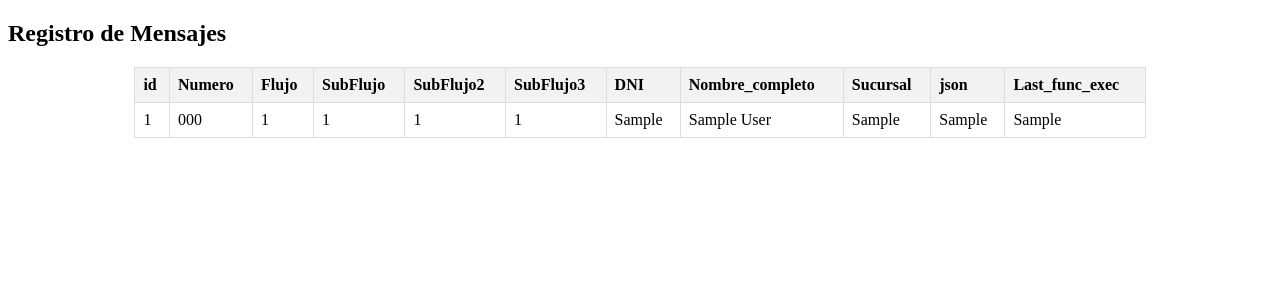
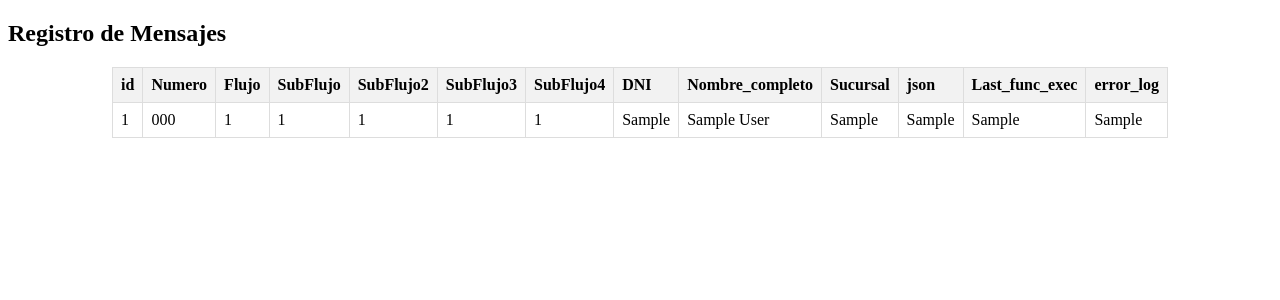
Before and after one commit to josue12lch98/pywspbot, a Flask app: page / in a window 1280 px wide. Shown: the top 300 px of the page. Run offline with Flask 3, Linux system fonts and the light colour scheme; tables that the repository leaves empty hold one stand-in row (values such as "Sample post").

Commit message:
button_subflow_g4s_6

```diff
--- a/dbQuery.py
+++ b/dbQuery.py
@@ -19,6 +19,7 @@ class UserState(db.Model):
     sucursal = db.Column(db.TEXT)
     json = db.Column(db.TEXT)
     func = db.Column(db.TEXT, default="")
+    error = db.Column(db.TEXT, default="")
 
 
 
--- a/routes.py
+++ b/routes.py
@@ -33,6 +33,7 @@ def init_app(app):
             return jsonify({'error': 'Token Invalido'}), 401
 
     def recibir_mensaje(req):
+        n=""
         try:
             req = request.get_json()
             entry = req['entry'][0]
@@ -52,6 +53,7 @@ def init_app(app):
                         if tipo_interactivo == "button_reply":
                             texto = messages["interactive"]["button_reply"]["id"]
                             numero = messages["from"]
+                            n = numero # Could be dumped if not needed
                             flow_ = int(texto.split()[0])
                             subflow_ = int(texto.split()[1])
                             subFlow2_ = int(texto.split()[2])
@@ -63,6 +65,7 @@ def init_app(app):
                         elif tipo_interactivo == "list_reply":
                             texto = messages["interactive"]["list_reply"]["id"]
                             numero = messages["from"]
+                            n = numero # Could be dumped if not needed
                             flow_ = int(texto.split()[0])
                             subflow_ = int(texto.split()[1])
                             subFlow2_ = int(texto.split()[2])
@@ -74,13 +77,13 @@ def init_app(app):
                     if "text" in messages:
                         texto = messages["text"]["body"]
                         numero = messages["from"]
+                        n = numero # Could be dumped if not needed
                         update_user_state(number = numero)
                         send_txt(texto, numero)
             update_user_state(number = numero, json = json.dumps(messages))
-
             return jsonify({'message': 'EVENT_RECEIVED'})
         except Exception as e:
-            update_user_state(number = numero, json = str(e))
+            update_user_state(number = n, error = str(e))
             return jsonify({'message': 'EVENT_RECEIVED'})
 
 # Ciclo entrada
--- a/templates/index.html
+++ b/templates/index.html
@@ -31,11 +31,13 @@
             <th>SubFlujo</th>
             <th>SubFlujo2</th>
             <th>SubFlujo3</th>
+            <th>SubFlujo4</th>
             <th>DNI</th>
             <th>Nombre_completo</th>
             <th>Sucursal</th>
             <th>json</th>
             <th>Last_func_exec</th>
+            <th>error_log</th>
         </tr>
         {%for registro in registros %}
             <tr>
@@ -45,11 +47,13 @@
                 <td>{{registro.subFlow}}</td>
                 <td>{{registro.subFlow2}}</td>
                 <td>{{registro.subFlow3}}</td>
+                <td>{{registro.subFlow4}}</td>
                 <td>{{registro.dni}}</td>
                 <td>{{registro.full_name}}</td>
                 <td>{{registro.sucursal}}</td>
                 <td>{{registro.json}}</td>
                 <td>{{registro.func}}</td>
+                <td>{{registro.error}}</td>
             </tr>
         {% endfor %}
     </table>
```
